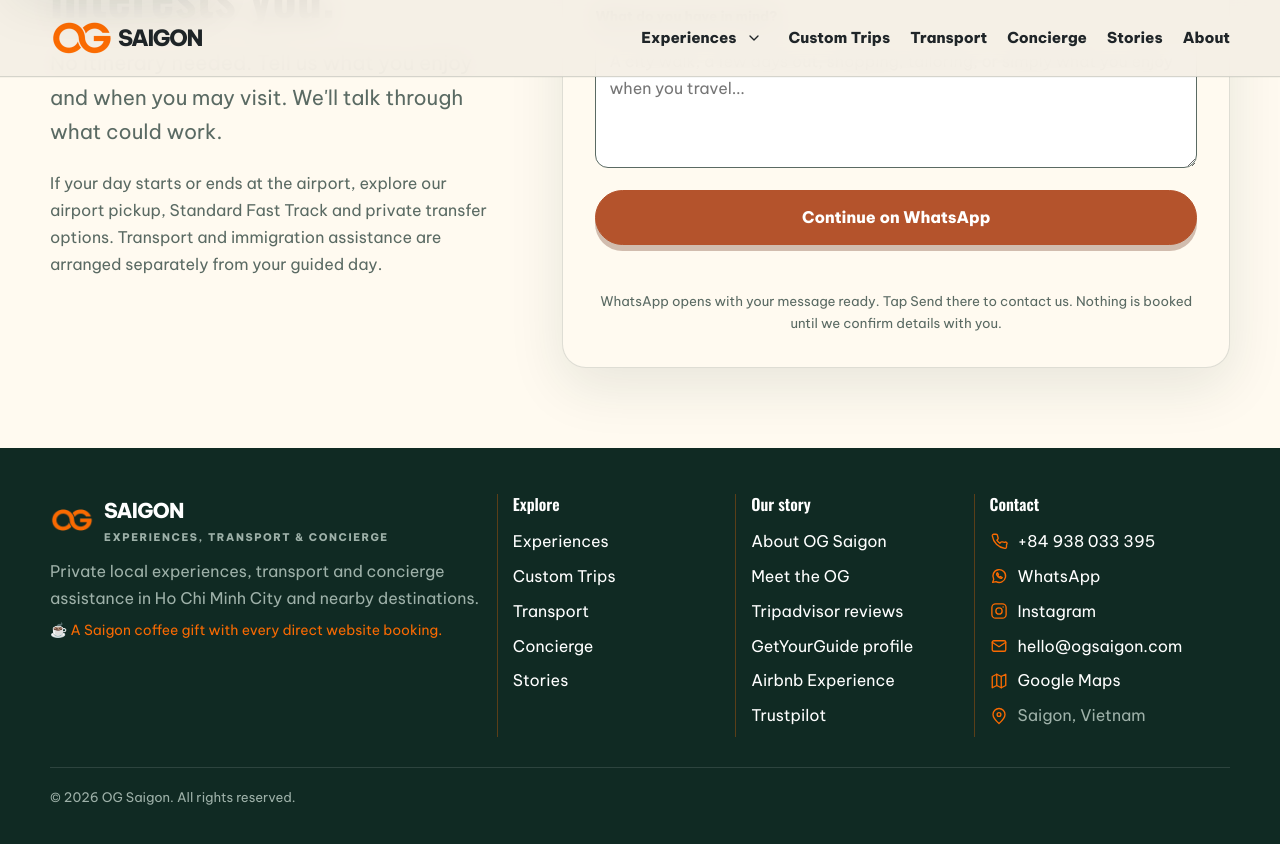
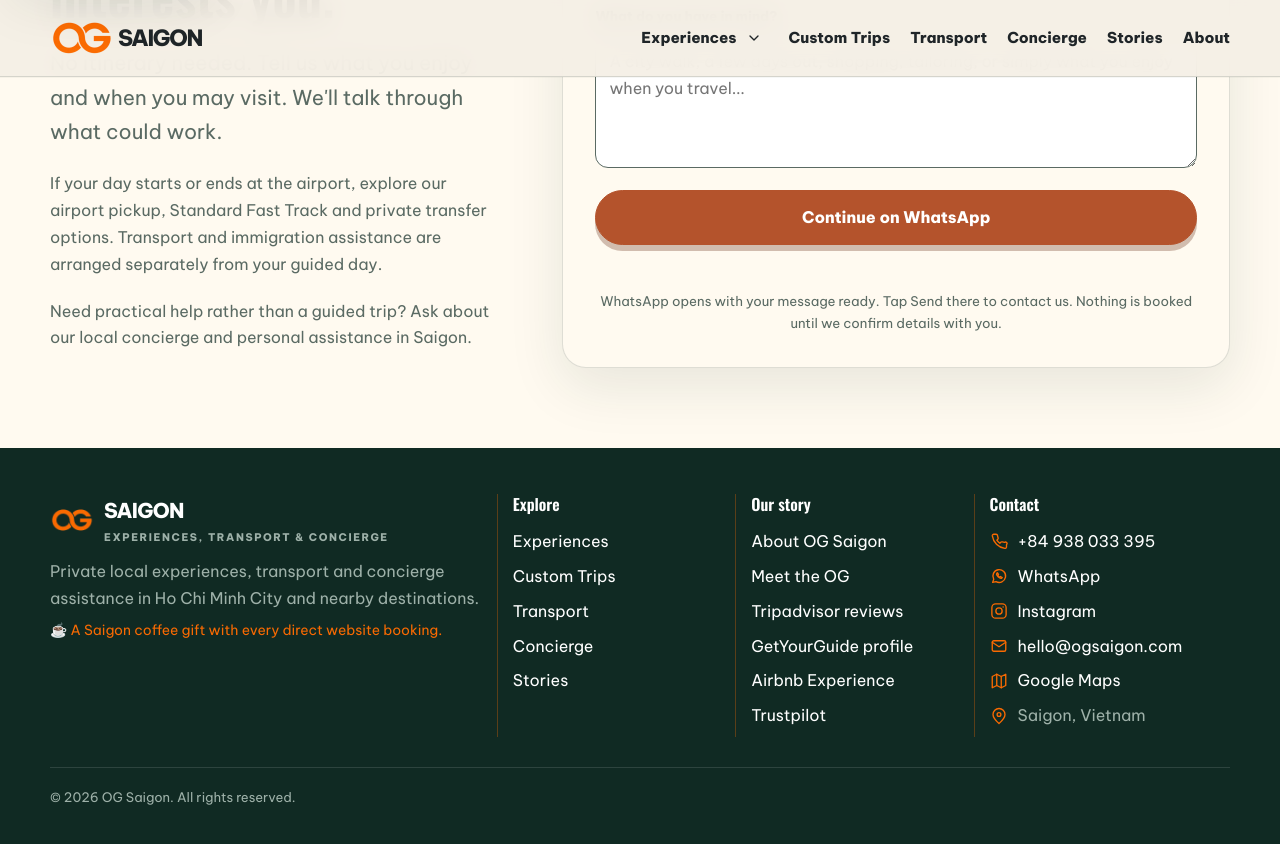
Before and after one commit to DSG2025/DSG2025.github.io, a Jekyll site: the page built from custom-trip/index.html, in a window 1280 px wide and 900 px high, scrolled down 4976 px. Shown: the top 844 px of the window. Built offline with Jekyll 4.4.1, drawn with Linux system fonts in a browser that asks for light colours; some web fonts are replaced.

Commit message:
Connect local concierge: custom-trip/index.html

```diff
--- a/custom-trip/index.html
+++ b/custom-trip/index.html
@@ -414,6 +414,7 @@ description: "Plan private custom tours in Ho Chi Minh City with a local guide,
             <h2 id="contact-heading">Tell us what interests you.</h2>
             <p class="lead">No itinerary needed. Tell us what you enjoy and when you may visit. We'll talk through what could work.</p>
             <p>If your day starts or ends at the airport, explore our <a href="/transport/">airport pickup, Standard Fast Track and private transfer options</a>. Transport and immigration assistance are arranged separately from your guided day.</p>
+            <p>Need practical help rather than a guided trip? Ask about our <a href="/concierge/">local concierge and personal assistance in Saigon</a>.</p>
             <p class="prefill-note" id="customExperiencePrefill" hidden></p>
           </div>
           <form class="form-card custom-builder-form" id="customExperienceForm">
```
